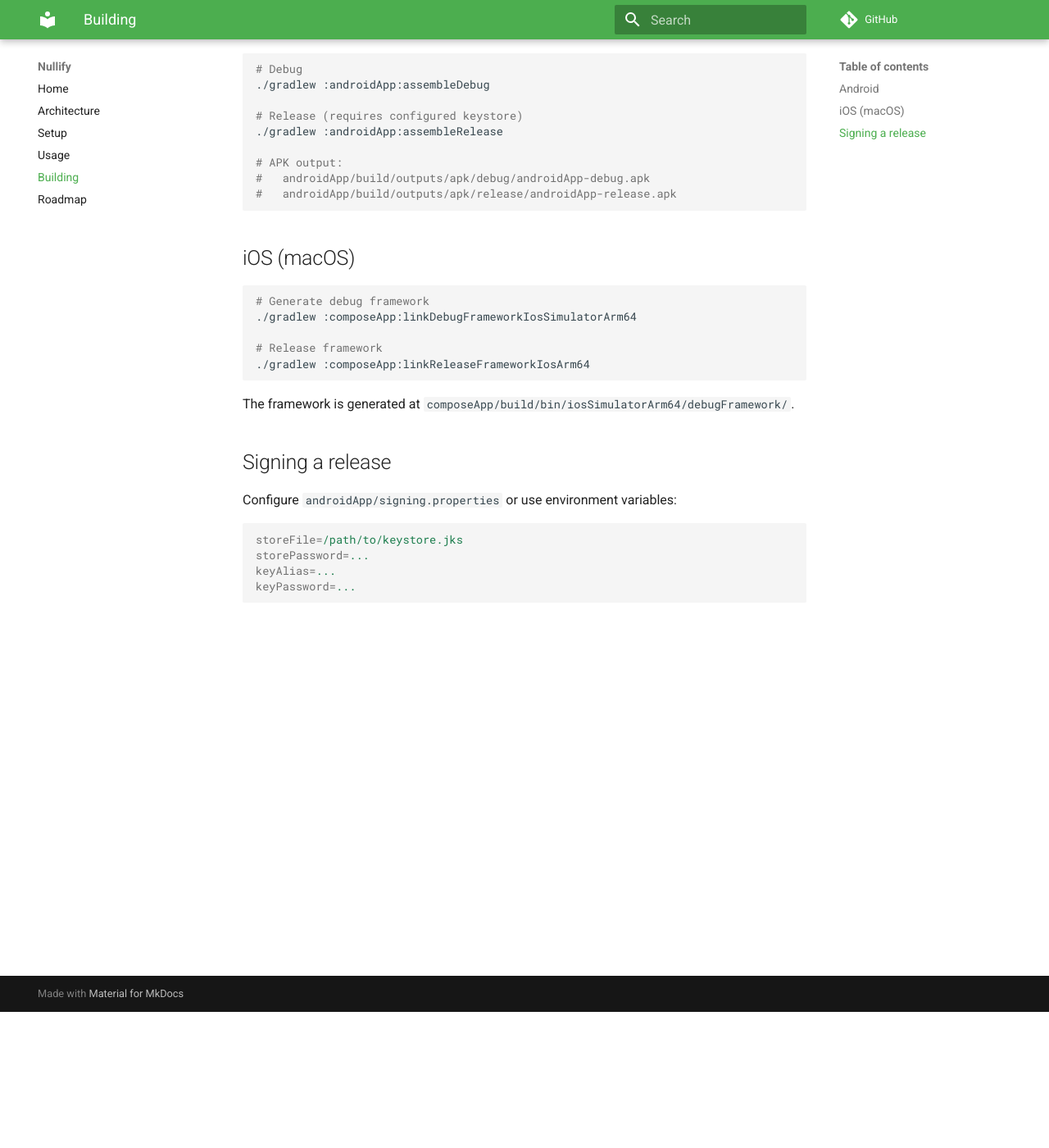
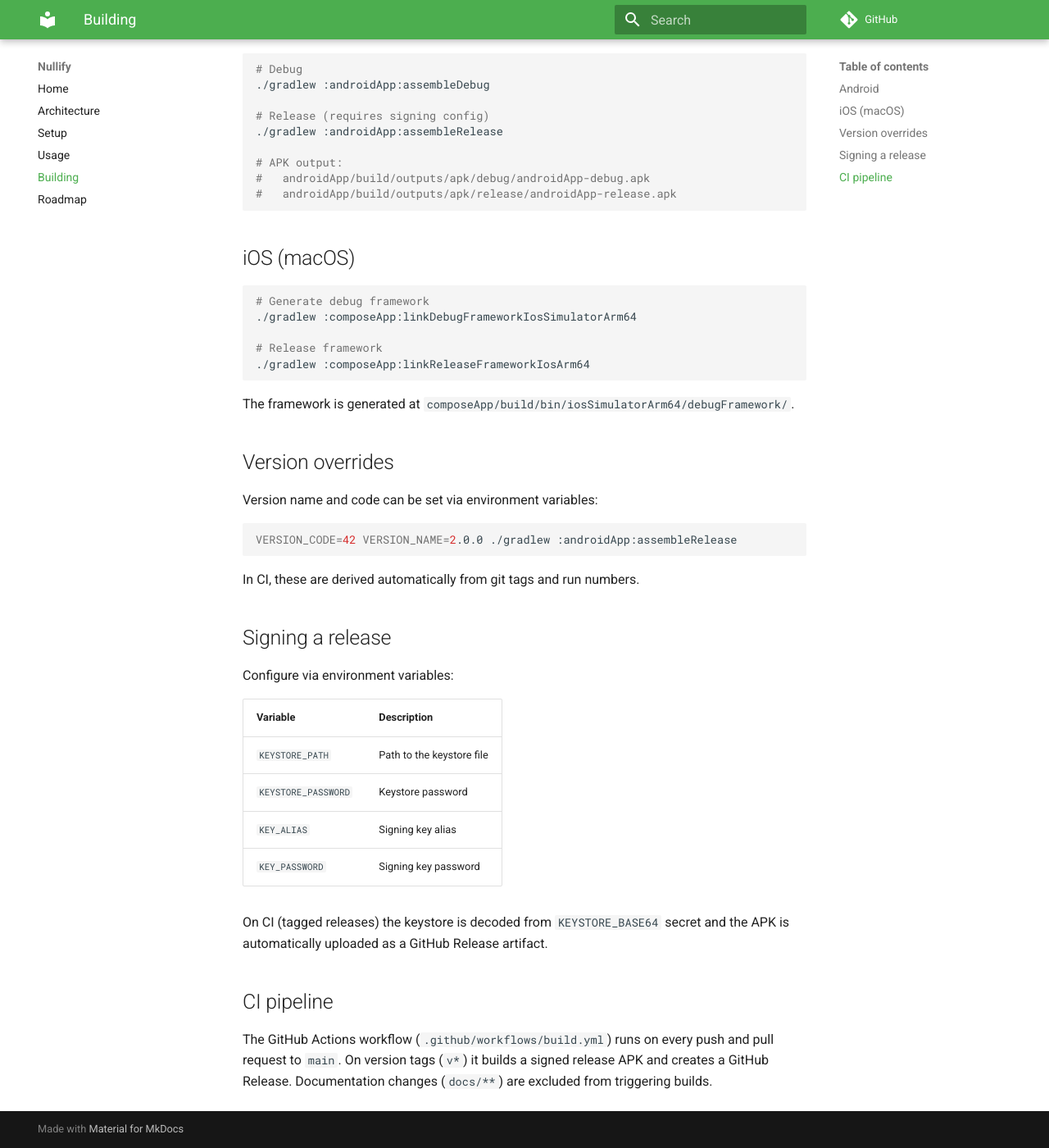
Before and after one commit to iferpaz7/nullify, an MkDocs documentation site: the page built from docs/wiki/building.md, in a window 1280 px wide and 1400 px high, scrolled down 166 px. Shown: the whole window at 82% size. Built offline with MkDocs 1.6.1 and Material for MkDocs 9.7.7, drawn with Linux system fonts in a browser that asks for light colours; comment, search, counter and statistics services are not loaded.

Commit message:
docs: update building instructions for signing configuration

````diff
--- a/docs/wiki/building.md
+++ b/docs/wiki/building.md
@@ -6,7 +6,7 @@
 # Debug
 ./gradlew :androidApp:assembleDebug
 
-# Release (requires configured keystore)
+# Release (requires signing config)
 ./gradlew :androidApp:assembleRelease
 
 # APK output:
@@ -26,13 +26,33 @@
 
 The framework is generated at `composeApp/build/bin/iosSimulatorArm64/debugFramework/`.
 
+## Version overrides
+
+Version name and code can be set via environment variables:
+
+```bash
+VERSION_CODE=42 VERSION_NAME=2.0.0 ./gradlew :androidApp:assembleRelease
+```
+
+In CI, these are derived automatically from git tags and run numbers.
+
 ## Signing a release
 
-Configure `androidApp/signing.properties` or use environment variables:
+Configure via environment variables:
 
-```properties
-storeFile=/path/to/keystore.jks
-storePassword=...
-keyAlias=...
-keyPassword=...
-```
+| Variable | Description |
+|---|---|
+| `KEYSTORE_PATH` | Path to the keystore file |
+| `KEYSTORE_PASSWORD` | Keystore password |
+| `KEY_ALIAS` | Signing key alias |
+| `KEY_PASSWORD` | Signing key password |
+
+On CI (tagged releases) the keystore is decoded from `KEYSTORE_BASE64` secret
+and the APK is automatically uploaded as a GitHub Release artifact.
+
+## CI pipeline
+
+The GitHub Actions workflow (`.github/workflows/build.yml`) runs on every push
+and pull request to `main`. On version tags (`v*`) it builds a signed release
+APK and creates a GitHub Release. Documentation changes (`docs/**`) are
+excluded from triggering builds.
````
